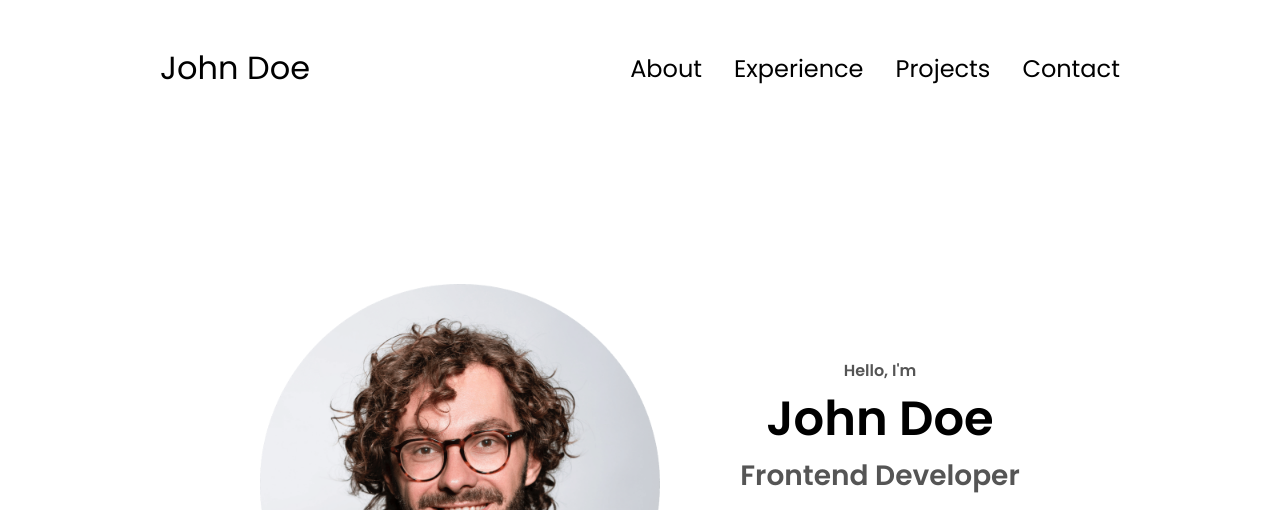
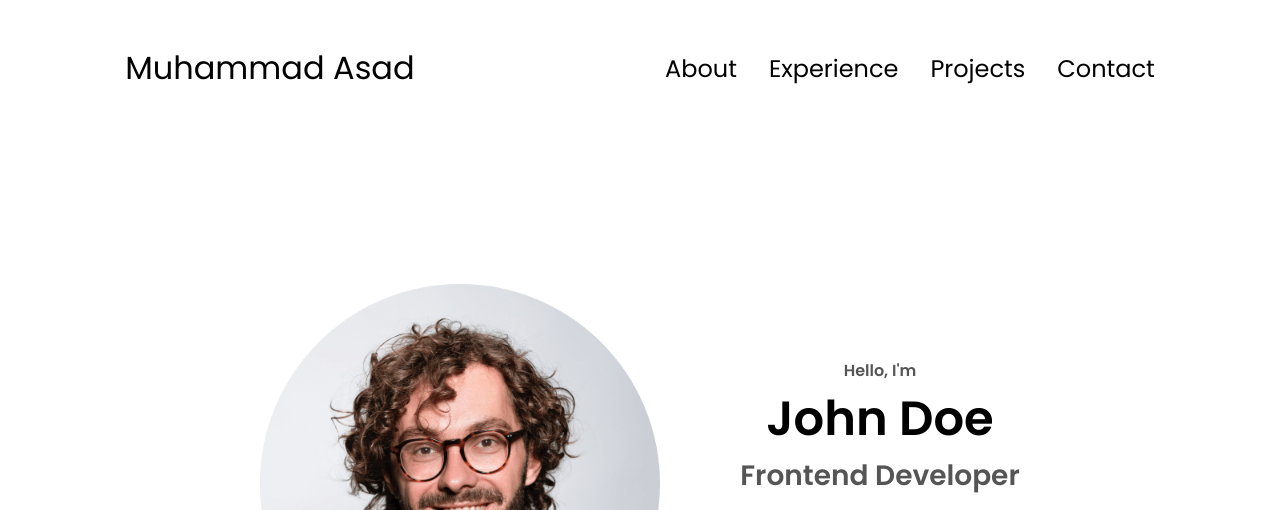
Before and after one commit to asadaptech864/my-portfolio, a plain HTML site: page index.html in a window 1280 px wide. Shown: the top 510 px of the page. Drawn offline with Linux system fonts and the light colour scheme.

Commit message:
Change the name

```diff
--- a/index.html
+++ b/index.html
@@ -10,7 +10,7 @@
   </head>
   <body>
     <nav id="desktop-nav">
-      <div class="logo">John Doe</div>
+      <div class="logo">Muhammad Asad</div>
       <div>
         <ul class="nav-links">
           <li><a href="#about">About</a></li>
@@ -21,7 +21,8 @@
       </div>
     </nav>
     <nav id="hamburger-nav">
-      <div class="logo">John Doe</div>
+      <div class="logo">Muhammad Asad</div>
+
       <div class="hamburger-menu">
         <div class="hamburger-icon" onclick="toggleMenu()">
           <span></span>
```
